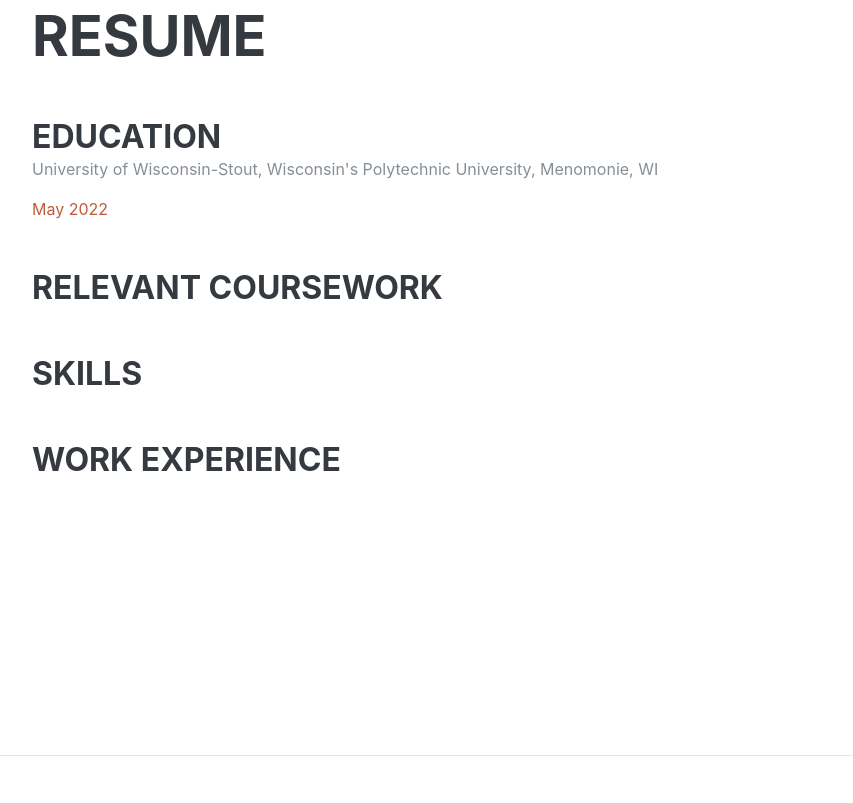
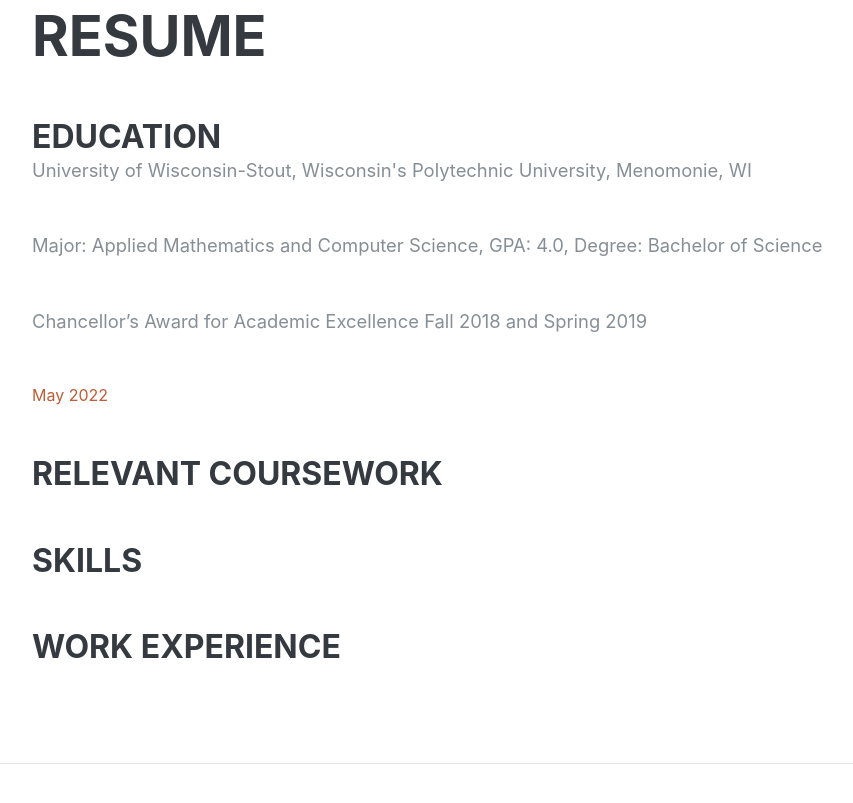
Before and after one commit to alexstolzman/Old-Portfolio, a plain HTML site: page index.html in a window 1280 px wide. Shown: the part 846-1649 px from the top of the page, without its empty margins (288-1141 px from the left). Drawn offline with Linux system fonts and the light colour scheme; a web font is replaced by a local one.

Commit message:
Update index.html

```diff
--- a/index.html
+++ b/index.html
@@ -82,7 +82,9 @@
           <div class="resume-content">
             <h3 class="mb-0">Education</h3>
             <div>
-              <p>University of Wisconsin-Stout, Wisconsin's Polytechnic University, Menomonie, WI</p>
+              <p class="lead mb-5">University of Wisconsin-Stout, Wisconsin's Polytechnic University, Menomonie, WI</p>
+              <p class="lead mb-5">Major: Applied Mathematics and Computer Science, GPA: 4.0, Degree: Bachelor of Science</p>
+              <p class="lead mb-5">Chancellor’s Award for Academic Excellence Fall 2018 and Spring 2019</p>
               <span class="text-primary">May 2022</span>
             </div>
           </div>
```
